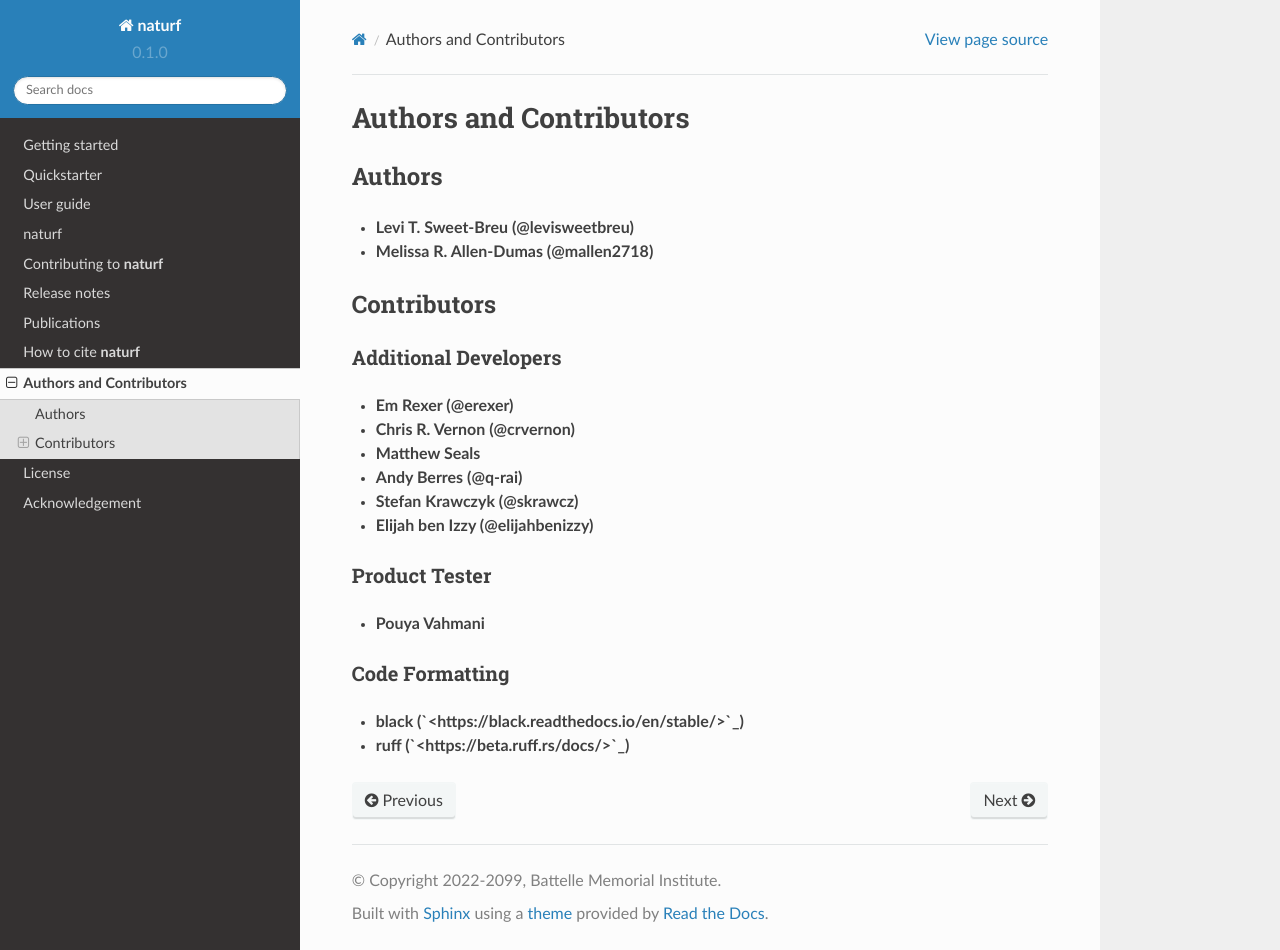
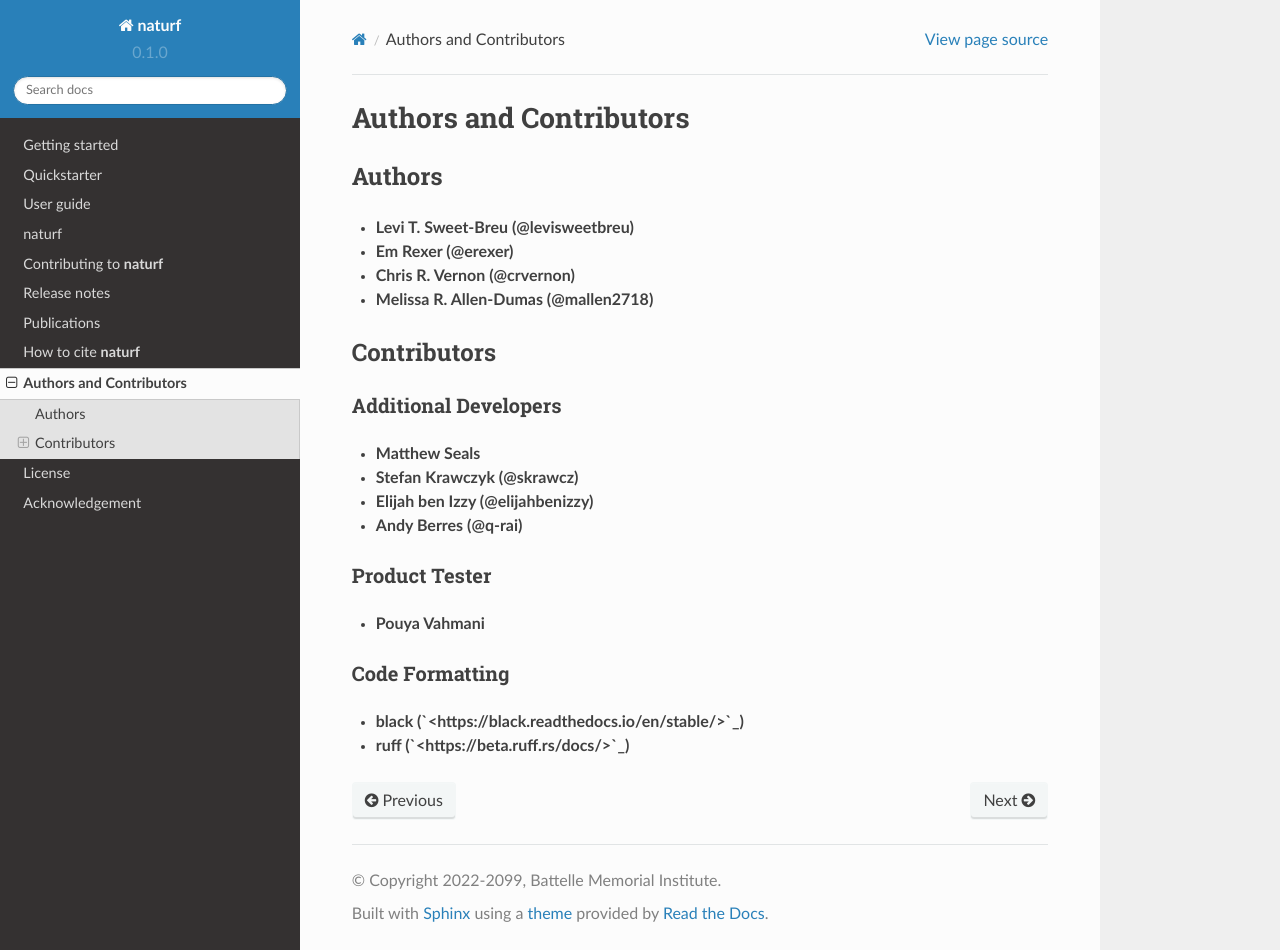
Before and after one commit to IMMM-SFA/naturf, a Sphinx documentation site: the page built from docs/source/authors.rst, in a window 1280 px wide and 950 px high. Built offline with Sphinx 7.4.7 and the Read the Docs theme 2.0.0, drawn with Linux system fonts in a browser that asks for light colours; formulas are drawn with MathJax 3; part of the change alters nothing that is shown.

```diff
--- a/docs/source/authors.rst
+++ b/docs/source/authors.rst
@@ -5,6 +5,8 @@ Authors
 -------
 
 * **Levi T. Sweet-Breu (@levisweetbreu)**
+* **Em Rexer (@erexer)**
+* **Chris R. Vernon (@crvernon)**
 * **Melissa R. Allen-Dumas (@mallen2718)**
 
 Contributors
@@ -13,12 +15,10 @@ Contributors
 Additional Developers
 ^^^^^^^^^^^^^^^^^^^^^
 
-* **Em Rexer (@erexer)**
-* **Chris R. Vernon (@crvernon)**
 * **Matthew Seals**
-* **Andy Berres (@q-rai)**
 * **Stefan Krawczyk (@skrawcz)**
 * **Elijah ben Izzy (@elijahbenizzy)**
+* **Andy Berres (@q-rai)**
 
 Product Tester
 ^^^^^^^^^^^^^^
```
